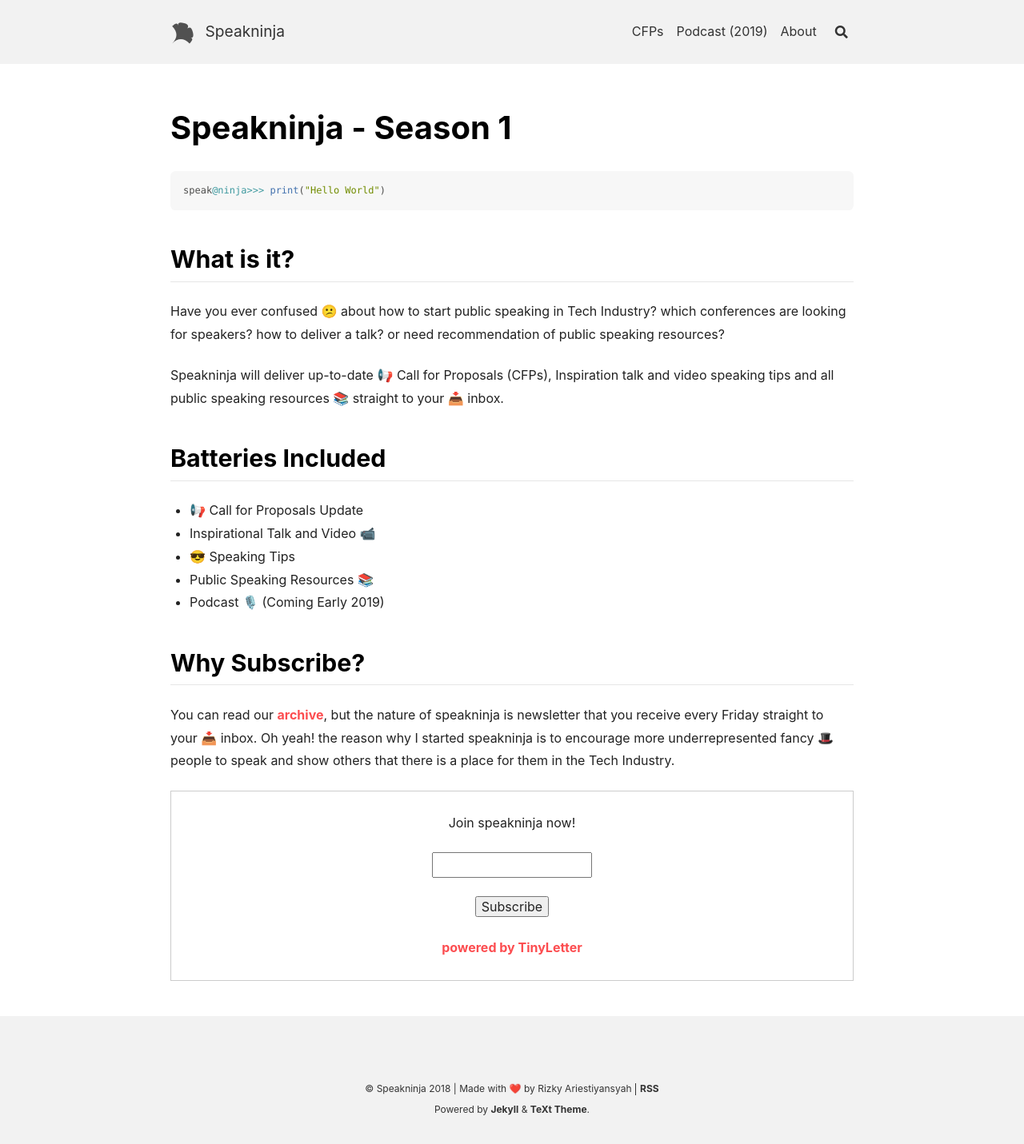
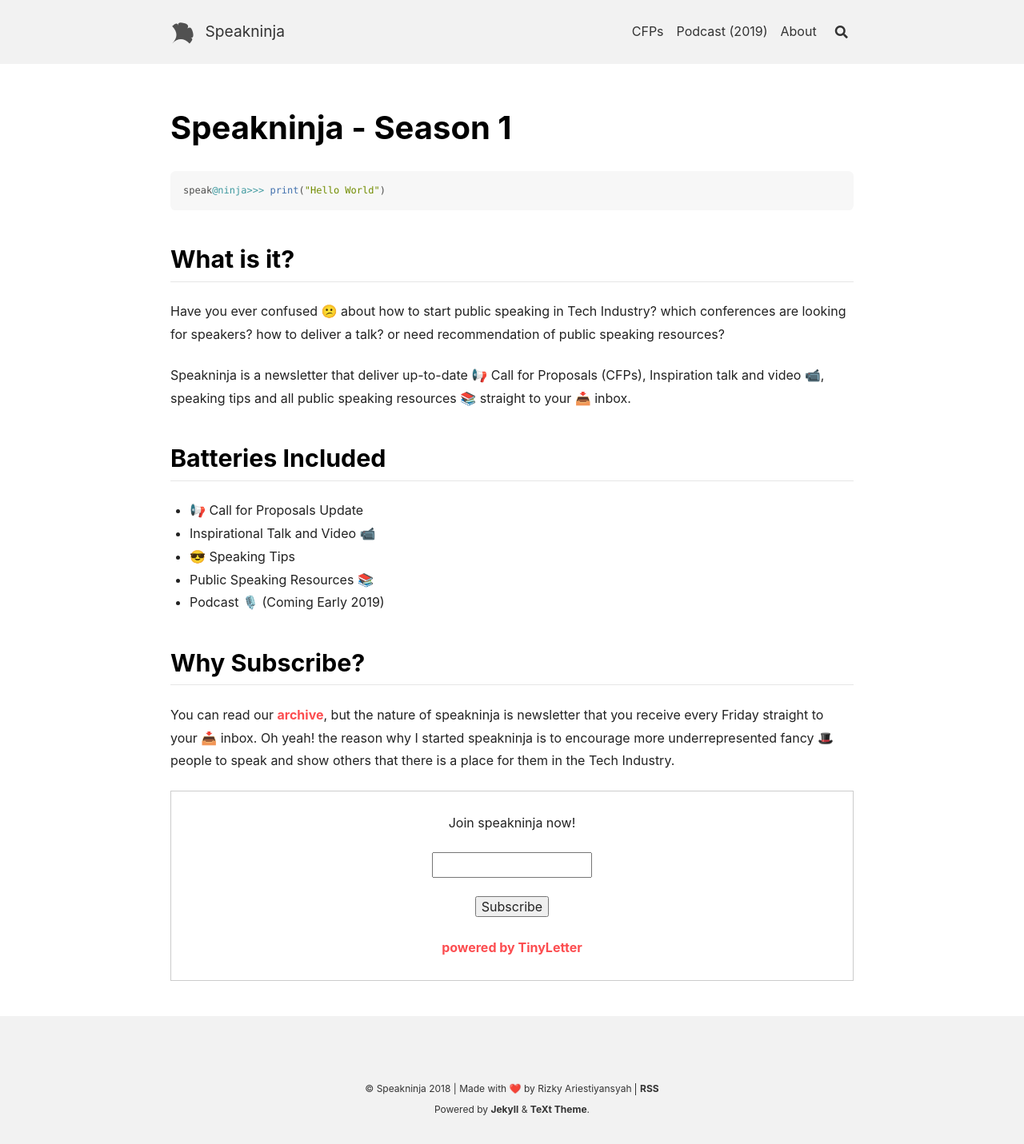
Before and after one commit to speakninja/speakninja.github.io, a Jekyll site: the page built from index.md, in a window 1280 px wide. Shown: the whole page at 80% size. Built offline with Jekyll 4.4.1, drawn with Linux system fonts in a browser that asks for light colours; nearby versions of some CDN libraries.

Commit message:
I can't sleep

```diff
--- a/index.md
+++ b/index.md
@@ -13,7 +13,7 @@ speak@ninja>>> print("Hello World")
 
 Have you ever confused 😕 about how to start public speaking in Tech Industry? which conferences are looking for speakers? how to deliver a talk? or need recommendation of public speaking resources?
 
-Speakninja will deliver up-to-date 📢 Call for Proposals (CFPs), Inspiration talk and video speaking tips and all public speaking resources 📚 straight to your 📥 inbox.
+Speakninja is a newsletter that deliver up-to-date 📢 Call for Proposals (CFPs), Inspiration talk and video 📹, speaking tips and all public speaking resources 📚 straight to your 📥 inbox.
 
 ## Batteries Included
 
```
